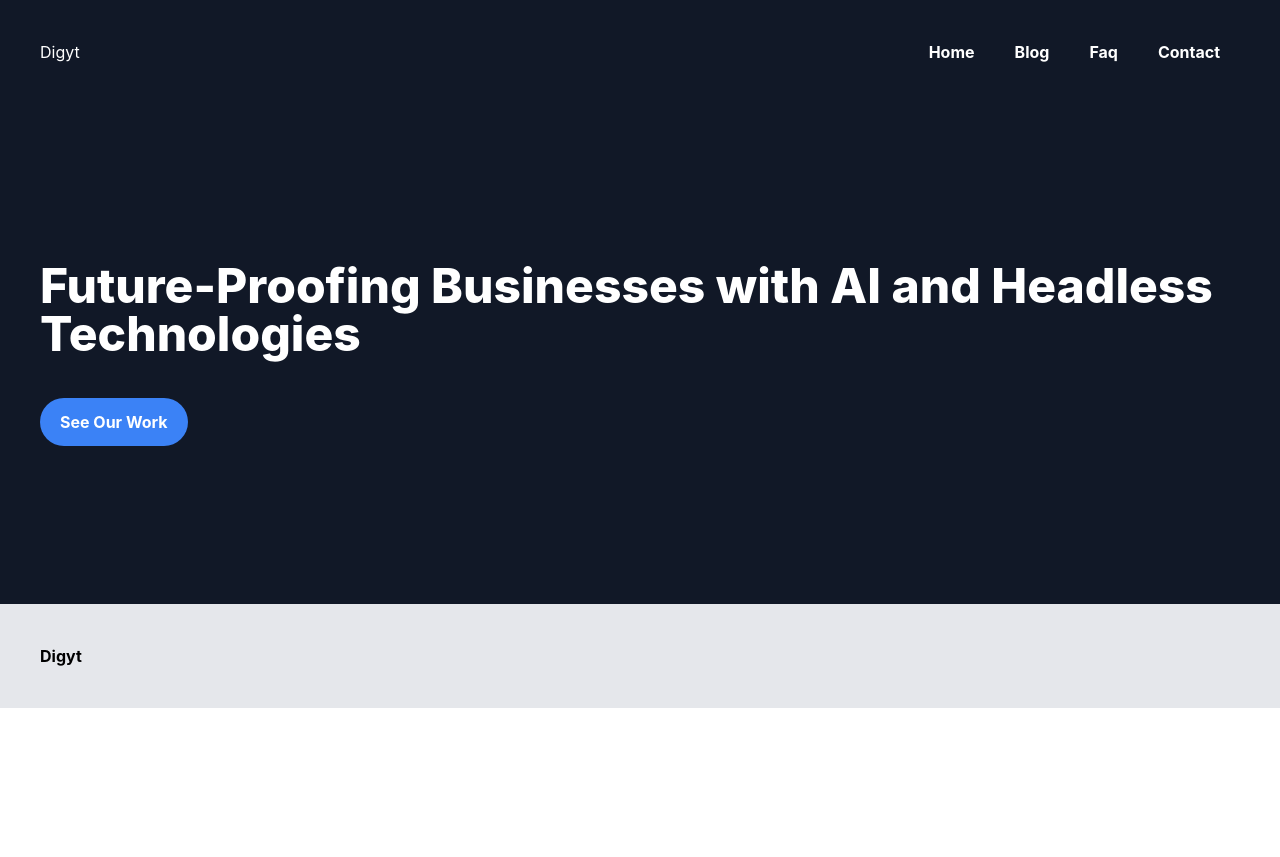
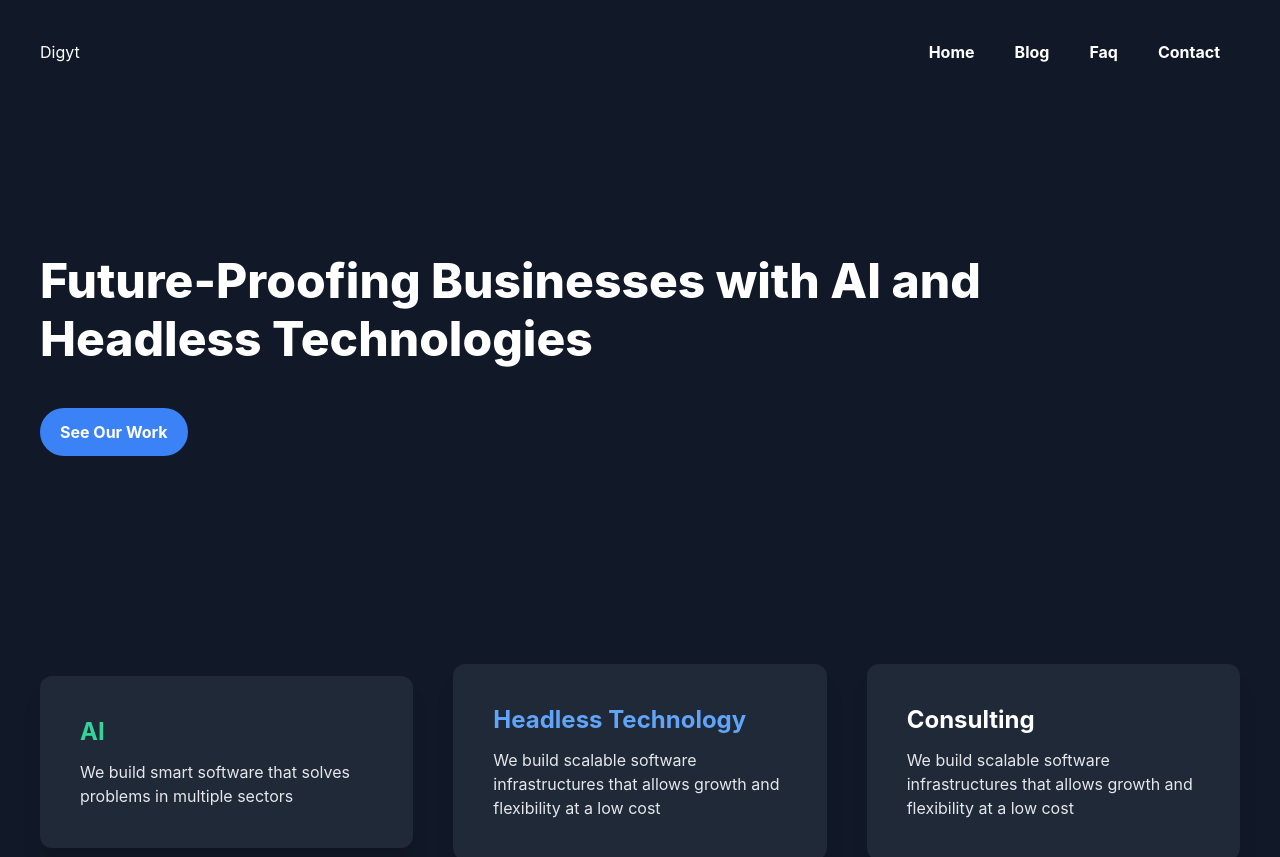
Before and after one commit to chrisalexander0617/fe-next-blog, a Next.js app: page / in a window 1280 px wide. Shown: the top 857 px of the page. Before the commit the page ends 800 px from the top, so only its background shows below. Built offline with nearby package versions, Linux system fonts and the light colour scheme.

Commit message:
Added service cards

```diff
--- a/pages/index.js
+++ b/pages/index.js
@@ -1,13 +1,15 @@
+import MainNav from '../src/components/organisms/MainNav';
 import GeneralHeader from '../src/components/organisms/headers/GeneralHeader'
-import MainNav from '../src/components/organisms/MainNav';
-
 import Head from 'next/head';
+import CardsGrid from '../src/components/organisms/CardsGrid';
+import ServiceCard from '../src/components/molecules/cards/ServiceCard';
 
 export default function Home() {
   return (
     <>
       <Head>
         <title>Digyt | Detroit Software Company</title>
+        <meta name="description" content="Digyt is changing the world with AI!" />
       </Head>
 
       <MainNav
@@ -19,6 +21,29 @@ export default function Home() {
         title="Future-Proofing Businesses with AI and Headless Technologies "
       />
 
+      <CardsGrid bg="bg-gray-900" gridSizes="grid-cols-1 gap-10 md:grid-cols-3">
+        <ServiceCard
+          bg_color="bg-gray-800"
+          card_title_text_color="text-green-400"
+          card_title="AI"
+          card_text_color="text-gray-200"
+          card_text="We build smart software that solves problems in multiple sectors"
+        />
+        <ServiceCard
+          bg_color="bg-gray-800"
+          card_title_text_color="text-blue-400"
+          card_title="Headless Technology"
+          card_text_color="text-gray-200"
+          card_text="We build scalable software infrastructures that allows growth and flexibility at a low cost"
+        />
+        <ServiceCard
+          bg_color="bg-gray-800"
+          card_title_text_color="text-white"
+          card_title="Consulting"
+          card_text_color="text-gray-200"
+          card_text="We build scalable software infrastructures that allows growth and flexibility at a low cost"
+        />
+      </CardsGrid>
     </>
   )
 }
--- a/src/components/molecules/cards/ServiceCard.js
+++ b/src/components/molecules/cards/ServiceCard.js
@@ -3,10 +3,10 @@ import React from 'react';
 function ServiceCard(props){
     return (
         <>
-            <div className={`${props.bgColor} px-10 py-10 shadow-xl rounded-xl`}>
-                <h2 className={`${props.cardTitleColor} text-2xl mb-3 font-bold`}>{props.cardTitle}</h2>
+            <div className={`${props.bg_color} px-10 py-10 shadow-xl rounded-xl`}>
+                <h2 className={`${props.card_title_text_color} text-2xl mb-3 font-bold`}>{props.card_title}</h2>
                 <div>
-                    <p className={`${props.CardTextColor } text-gray-400 font-weight`}>{props.cardText}</p>
+                    <p className={`${props.card_text_color } font-weight`}>{props.card_text}</p>
                 </div>
             </div>
         </>
--- a/src/components/organisms/headers/GeneralHeader.js
+++ b/src/components/organisms/headers/GeneralHeader.js
@@ -5,12 +5,11 @@ import styles from '../../../../styles/Global.module.css';
 function GeneralHeader(props){
     return (
         <>
-            <header className={`flex items-center justify-center px-10 py-10 bg-gray-900 text-white font-extrabold ${styles.header}`}>
+            <header className={`header flex items-center justify-center px-10 py-10 bg-gray-900 text-white font-extrabold ${styles.header}`}>
                 <div className="md:container grid sm:grid-cols-1 md:grid-cols-1 mx-auto flex items-center justify-center flex-col">
                     <div>
-                        <h1 className="text-5xl mb-5">{props.title}</h1>
-                        <p className="text-gray-300 font-light mb-10">
-                        </p>
+                        <h1 className={` ${styles.title} header-title text-5xl mb-5">{props.title} `}>{props.title}</h1>
+                        <p className="text-gray-300 font-light mb-10"></p>
                         <Button
                             button_text="See Our Work"
                             bg_color="bg-blue-500"
--- a/styles/Global.module.css
+++ b/styles/Global.module.css
@@ -5,7 +5,10 @@
     overflow:hidden;
 }
 
-
+.title {
+    max-width:90%;
+    line-height:1.2;
+}
 
 .section {
     height:auto;
```
